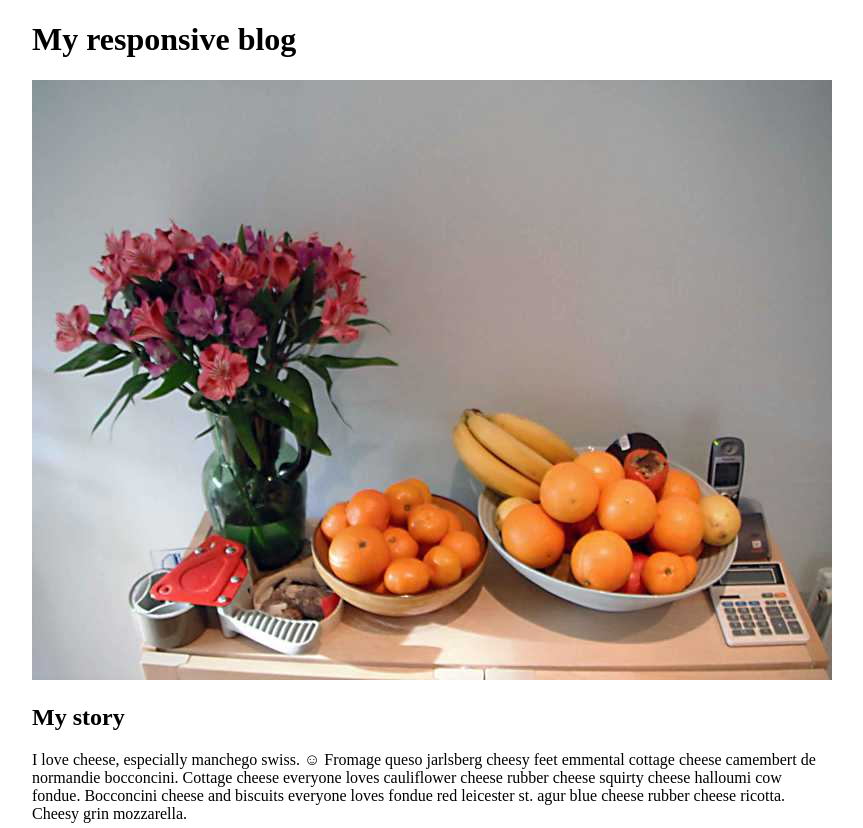
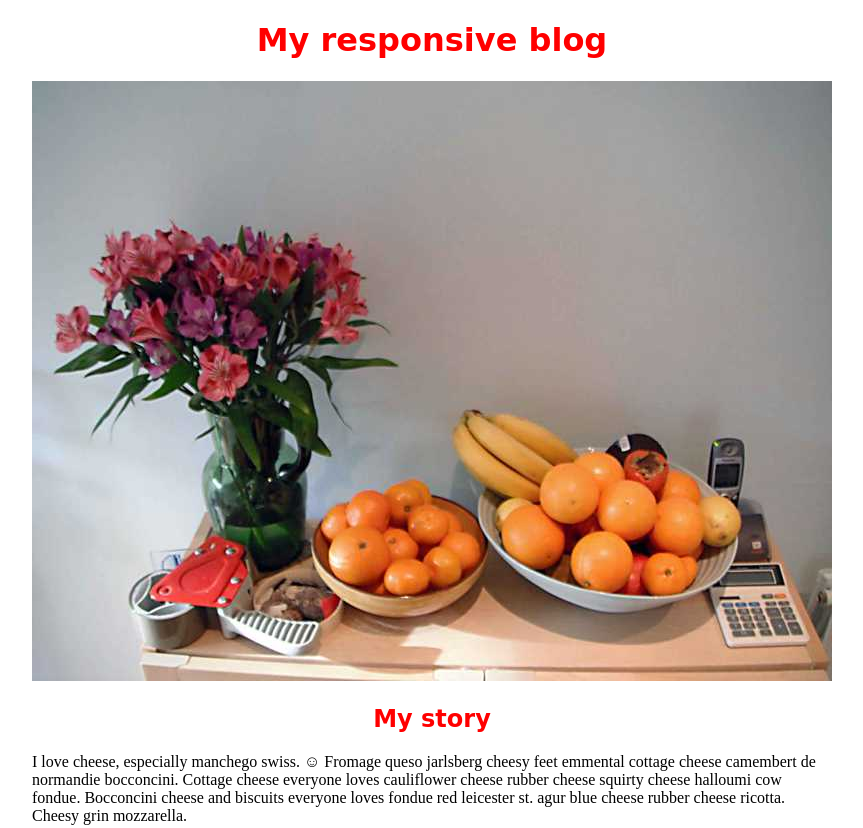
Before and after one commit to RDP07/responsiveImages_byGoogle, a plain HTML site: page index.html in a window 1280 px wide. Shown: the top 828 px of the page, without its empty margins (208-1071 px from the left). Drawn offline with Linux system fonts and the light colour scheme; a web font is replaced by a local one.

Commit message:
Add more style to h1 and h2

```diff
--- a/css/main.css
+++ b/css/main.css
@@ -32,8 +32,10 @@ article {
 
 }
 
-h1 {
-
+h1, h2 {
+	color: red;
+	text-align: center;
+	font-family: cursive;
 }
 
 img {
```
